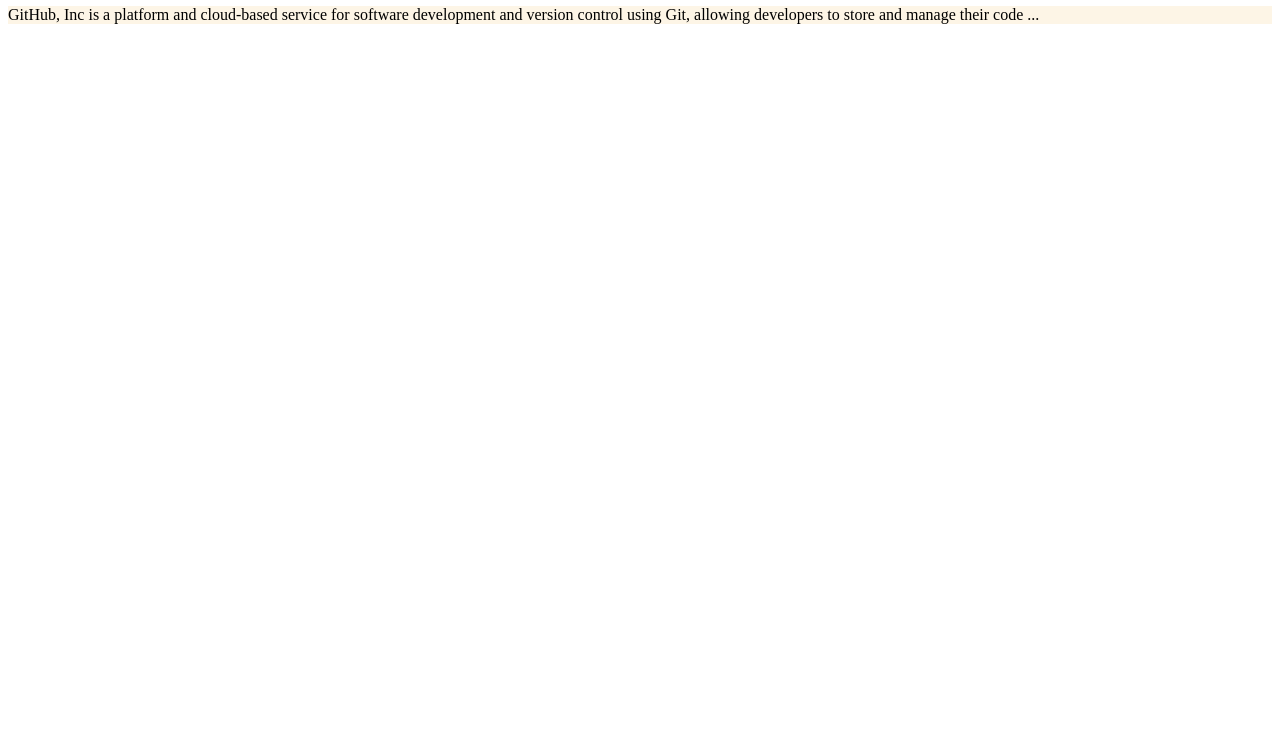
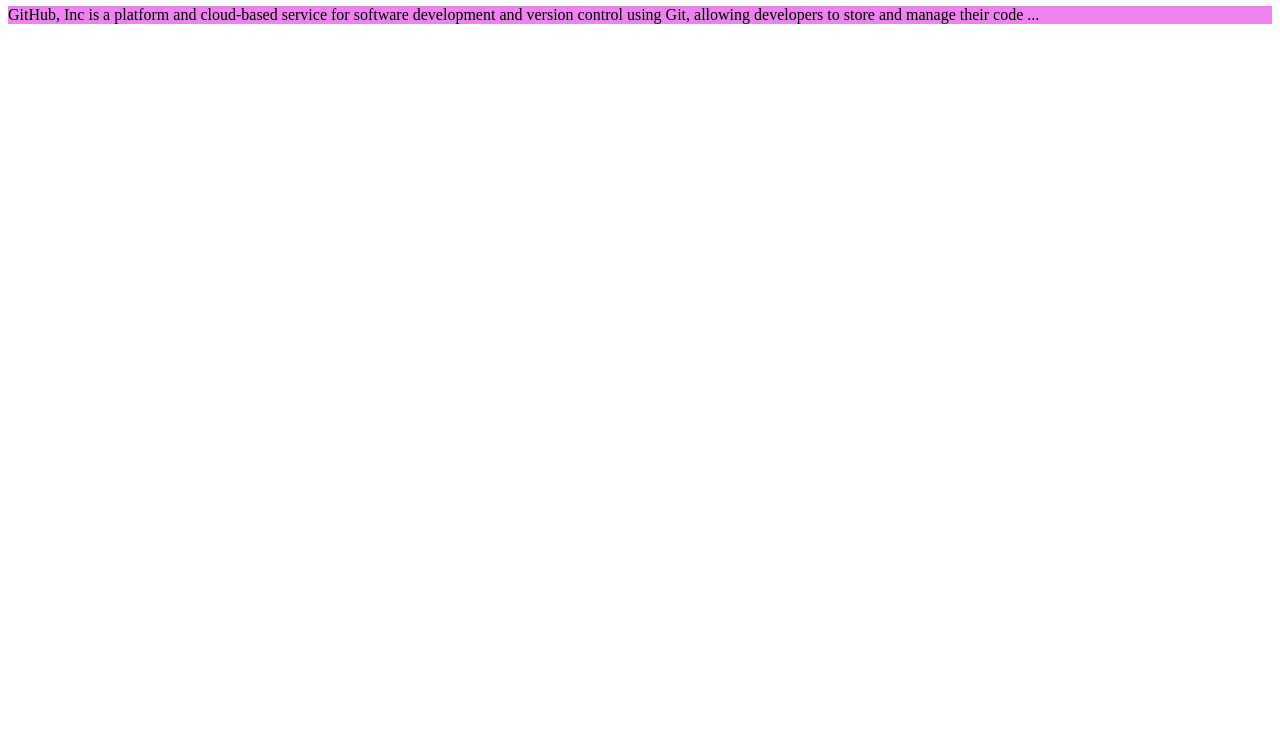
Before and after one commit to Swathim007/index.github.io, a plain HTML site: page index.html in a window 1280 px wide. Shown: the part 60-800 px from the top of the page. Drawn offline with Linux system fonts and the light colour scheme.

Commit message:
Update index.html

```diff
--- a/index.html
+++ b/index.html
@@ -3,7 +3,7 @@
 
 <h1 style="background-color:skyBlue;">Hello World</h1>
 
-<p style="background-color:oldlace;">
+<p style="background-color:violet;">
 GitHub, Inc is a platform and cloud-based service for software development and version control using Git, allowing developers to store and manage their code ...
 </p>
 
```
